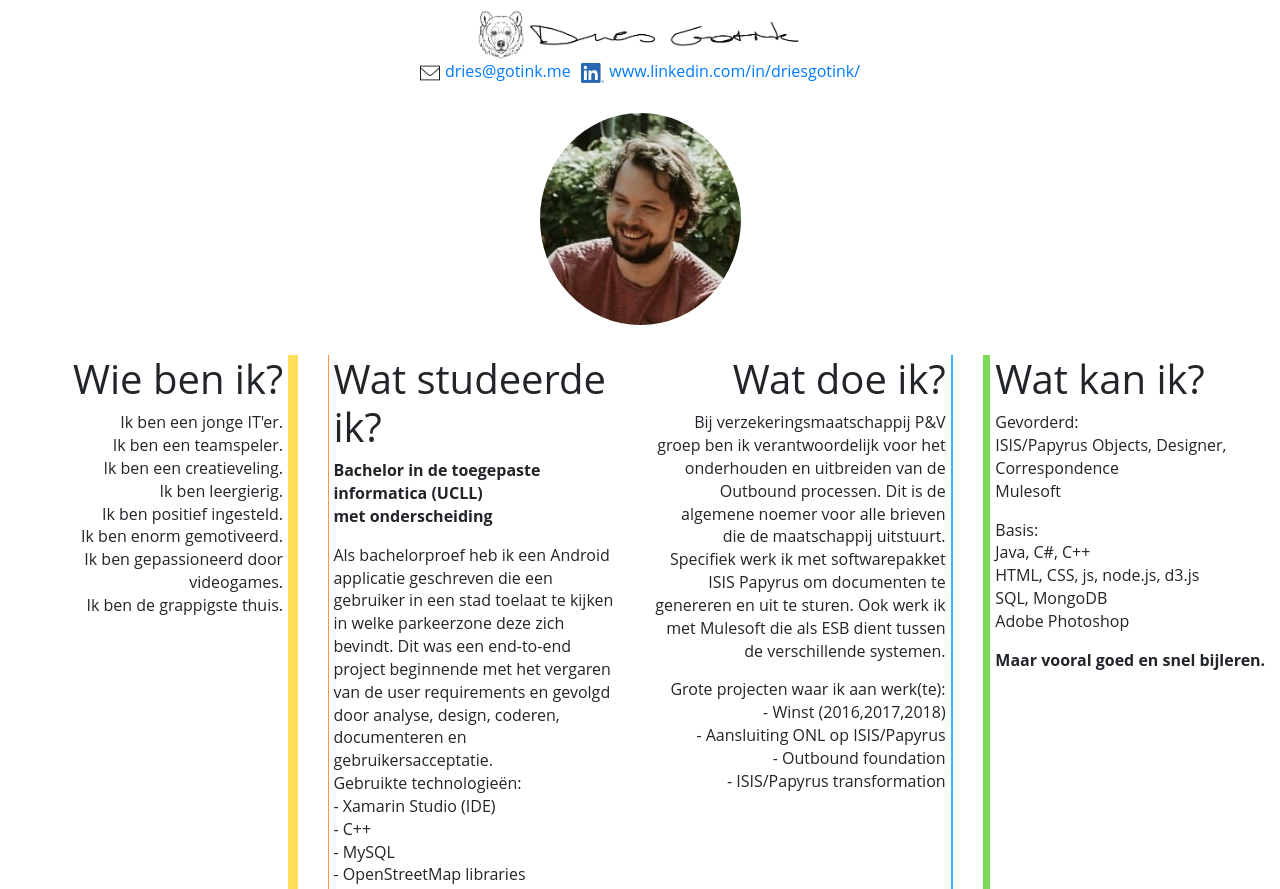
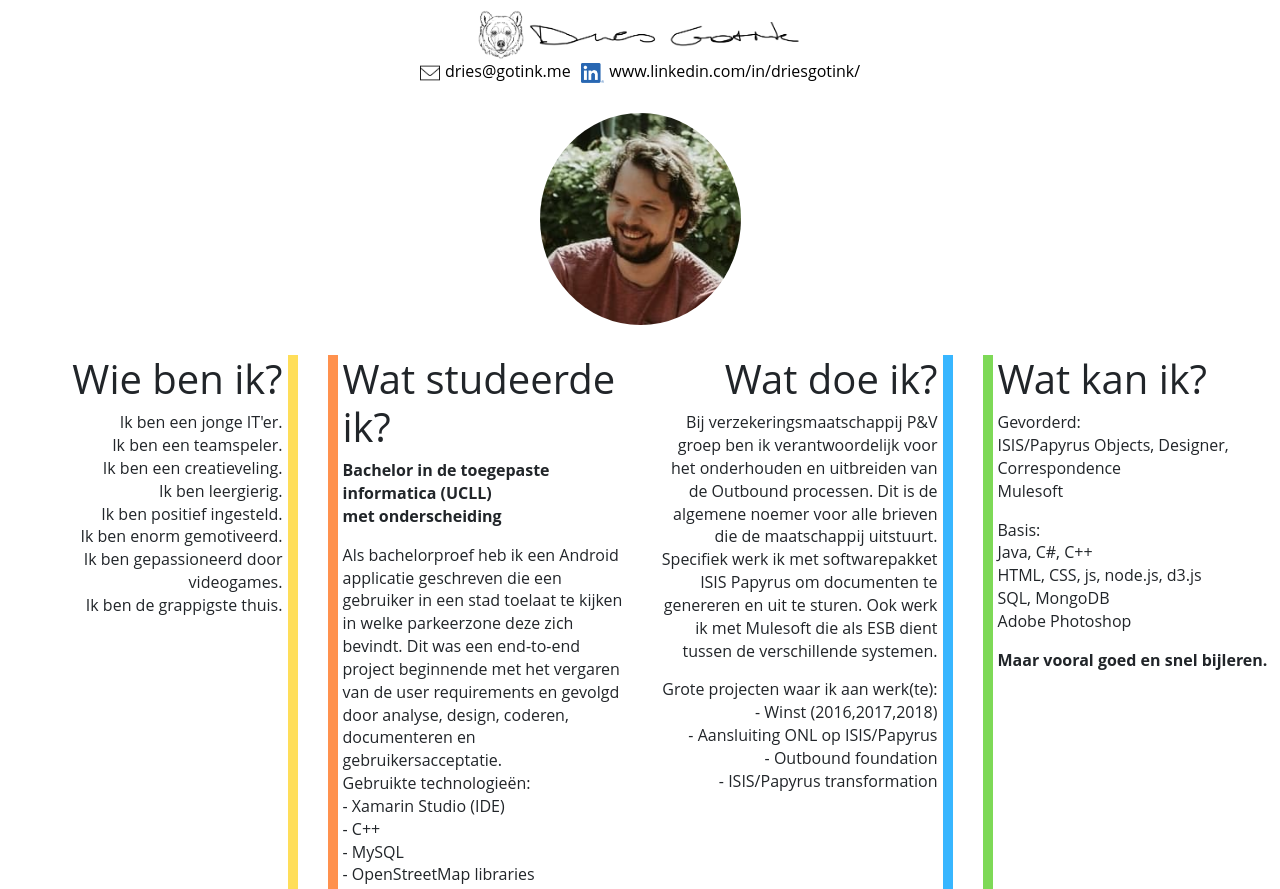
Before and after one commit to dgotink/dgotink.github.io, a plain HTML site: page index.html in a window 1280 px wide. Shown: the top 889 px of the page. Drawn offline with nearby package versions, Linux system fonts and the light colour scheme.

Commit message:
Add files via upload
css in the wrong spot :)

```diff
--- a/css/styles.css
+++ b/css/styles.css
@@ -23,6 +23,10 @@
 	height: 20px;
 	padding-left: 10px;
 	padding-right: 5px;
+}
+
+a{
+	color: black;
 }
 
 .info{
@@ -54,31 +58,28 @@
 	flex-direction: column;
 }
 
+.color-element{
+	height: 100%;
+	width: 10px;
+	flex: 0 0 auto;
+}
 
 .who-am-i-color{
-	height: 100%;
-	width: 10px;
 	background: #ffde59;
 	margin-left: 5px;
 }
 
 .wat-studeerde-ik-color{
-	height: 100%;
-	width: 10px;
 	background: #ff914d;
 	margin-right: 5px;
 }
 
 .wat-doe-ik-color{
-	height: 100%;
-	width: 10px;
 	background: #38b6ff;
 	margin-left: 5px;
 }
 
 .wat-kan-ik-color{
-	height: 100%;
-	width: 10px!important;
 	background: #7ed957;
 	margin-right: 5px;
 }
@@ -144,7 +145,7 @@
 	}
 
 	.who-am-i-color{
-		margin-left: 0px;
+		margin-left: 15px; /*not sure why this is needed */
 		margin-right: 5px;
 	}
 
@@ -155,9 +156,6 @@
 	.wat-doe-ik-color{
 		margin-left: 0px;
 		margin-right: 5px;
-	}
-
-	.wat-studeerde-ik-group{
 		margin-top: 10px;
 	}
 }
```
